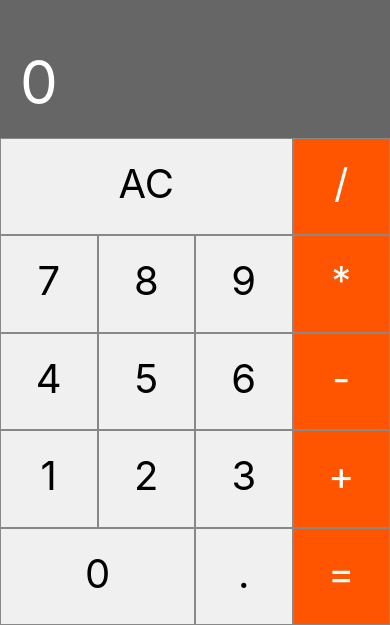
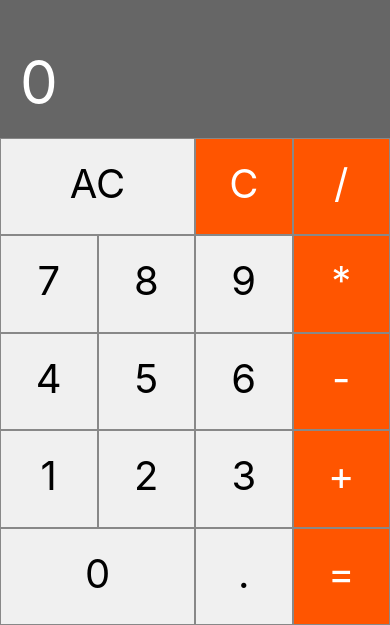
Before and after one commit to brunostc/react-native-calculator-app, a React Native app: screen / in a window 390 px wide. Shown: the part 219-844 px from the top of the page. Built offline with nearby package versions, Linux system fonts and the light colour scheme.

Commit message:
Adicionado botao de apagar ultimo digito do display.

```diff
--- a/App.js
+++ b/App.js
@@ -66,7 +66,7 @@ export default class App extends Component {
       return;
     }
 
-    const result = this.executeOperation(op);
+    let result = this.executeOperation(op);
 
     this.setState({ displayValue: result })
     this.setState({ values: [result, 0] })
@@ -140,12 +140,49 @@ export default class App extends Component {
     }
   };
 
+  deleteLastDigit = () => {
+    let values = this.state.values;
+
+    if (values[0] == 0 && values[1] == 0) {
+      return;
+    }
+
+    if (values[0] != 0 && values[1] == 0) {
+      if (values[0].toString().length == 1) {
+        this.setState({ displayValue: 0 })
+        this.setState({ values: [0, 0] })
+      } else {
+        let newValue = values[0].toString().slice(0, -1);
+
+        this.setState({ displayValue: newValue })
+        this.setState({ values: [newValue, 0] })
+      }
+
+      return;
+    }
+
+    if (values[0] != 0 && values[1] != 0) {
+      if (values[1].length == 1) {
+        this.setState({ displayValue: 0 })
+        this.setState({ values: [values[0], 0] })
+      } else {
+        let newValue = values[1].slice(0, -1);
+
+        this.setState({ displayValue: newValue })
+        this.setState({ values: [values[0], newValue] })
+      }
+
+      return;
+    }
+  }
+
   render() {
     return (
       <View style={styles.container}>
         <Display value={this.state.displayValue} ></Display>
         <View style={styles.buttons}>
-          <Button label='AC' triple onClick={this.clearMemory} />
+          <Button label='AC' double onClick={this.clearMemory} />
+          <Button label='C' operation onClick={this.deleteLastDigit} />
           <Button label='/' operation onClick={() => this.setOperation('/')} />
         </View>
         <View style={styles.buttons}>
```
